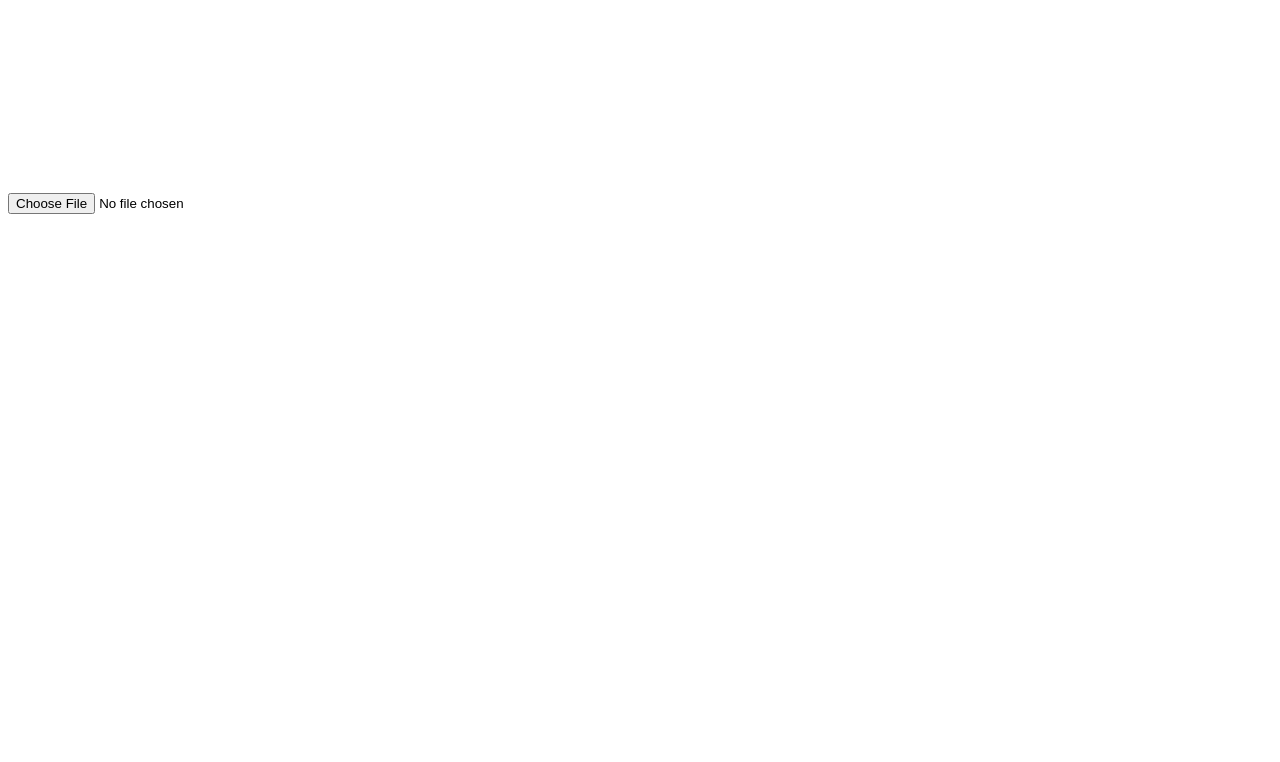
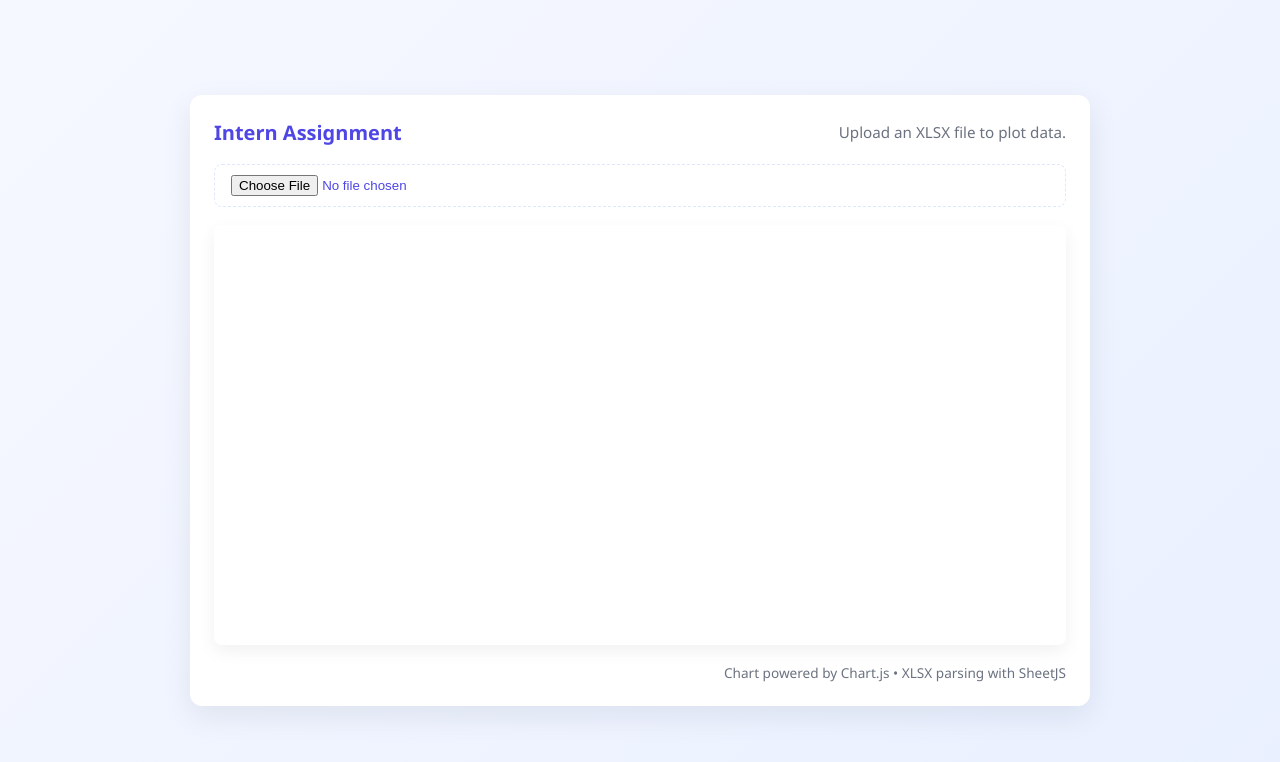
Before and after one commit to BunneNithish/-Intern_Assignment, a plain HTML site: page index.html in a window 1280 px wide. Drawn offline with nearby package versions, Linux system fonts and the light colour scheme.

Commit message:
added some styling

```diff
--- a/index.html
+++ b/index.html
@@ -1,18 +1,43 @@
 <!DOCTYPE html>
 <html>
 <head>
+  <meta name="viewport" content="width=device-width, initial-scale=1">
   <title>Intern Assignment</title>
+  <style>
+    :root{--bg1:#f6f8ff;--bg2:#e9f0ff;--accent:#4f46e5;--muted:#6b7280}
+    *,*::before,*::after{box-sizing:border-box}
+    html,body{height:100%;margin:0;overflow-x:hidden}
+    body{font-family: "Segoe UI", Roboto, Arial, sans-serif;background:linear-gradient(135deg,var(--bg1),var(--bg2));color:#0f172a;display:flex;align-items:center;justify-content:center;padding:32px}
+    .app{width:100%;max-width:900px;background:#ffffff;border-radius:12px;box-shadow:0 10px 30px rgba(16,24,40,0.08);padding:24px;display:flex;flex-direction:column;gap:18px}
+    .header{display:flex;align-items:center;justify-content:space-between;gap:12px}
+    h1{font-size:1.25rem;margin:0;color:var(--accent)}
+    .instructions{color:var(--muted);font-size:0.95rem}
+    #upload{padding:10px 16px;border-radius:8px;border:1px dashed #dbeafe;background:transparent;cursor:pointer;color:var(--accent)}
+    #upload:hover{border-color:#a5b4fc;background:rgba(79,70,229,0.04)}
+    canvas{display:block;width:100%;max-width:100%;height:auto;max-height:420px;border-radius:8px;background:#fff;box-shadow:0 6px 18px rgba(15,23,42,0.06)}
+    .footer{display:flex;justify-content:flex-end;color:var(--muted);font-size:0.85rem}
+    @media (max-width:480px){.app{padding:16px}h1{font-size:1.05rem}}
+  </style>
 </head>
 <body>
 
-  <input type="file" id="upload" />
+  <main class="app">
+    <div class="header">
+      <h1>Intern Assignment</h1>
+      <div class="instructions">Upload an XLSX file to plot data.</div>
+    </div>
+
+    <input type="file" id="upload" />
+
+    <canvas id="chart" width="400" height="200"></canvas>
+
+    <div class="footer">Chart powered by Chart.js • XLSX parsing with SheetJS</div>
+  </main>
 
   <!-- XLSX library -->
   <script src="https://cdn.jsdelivr.net/npm/xlsx/dist/xlsx.full.min.js"></script>
   <script src="https://cdn.jsdelivr.net/npm/chart.js"></script>
 
-<canvas id="chart" width="400" height="200"></canvas>
-
   <!-- Your logic -->
   <script src="script.js"></script>
 </body>
```
